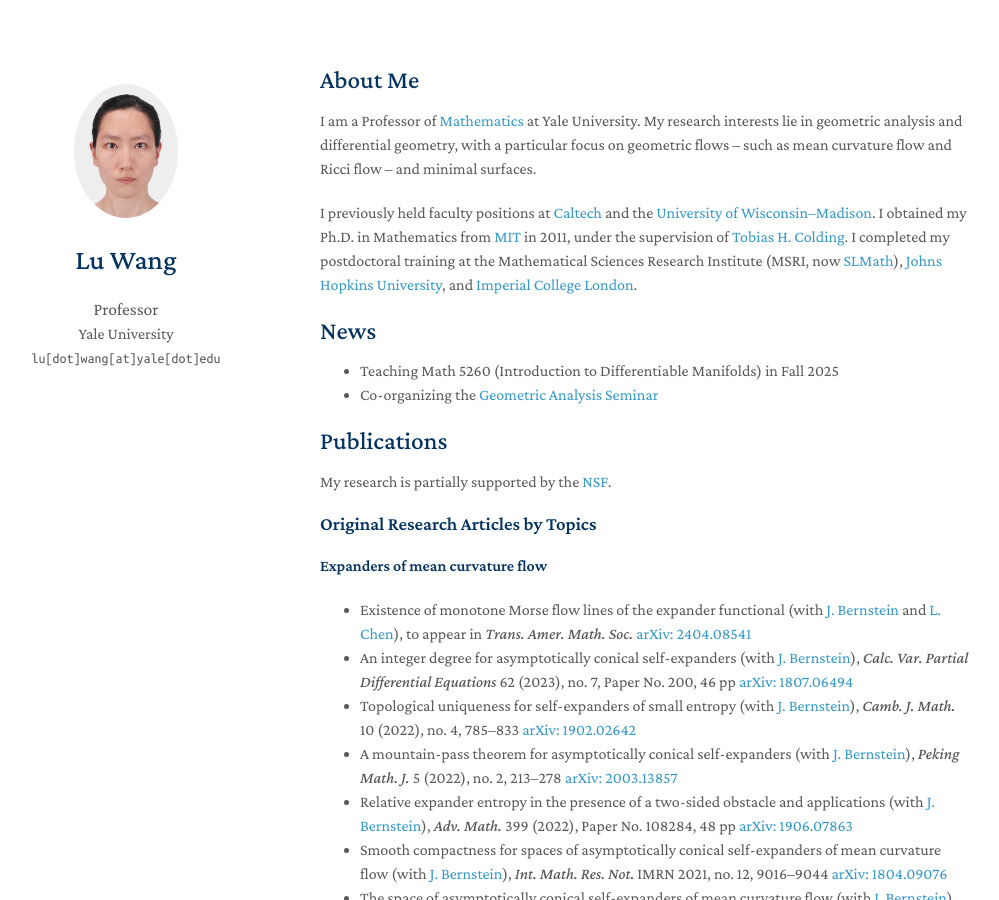
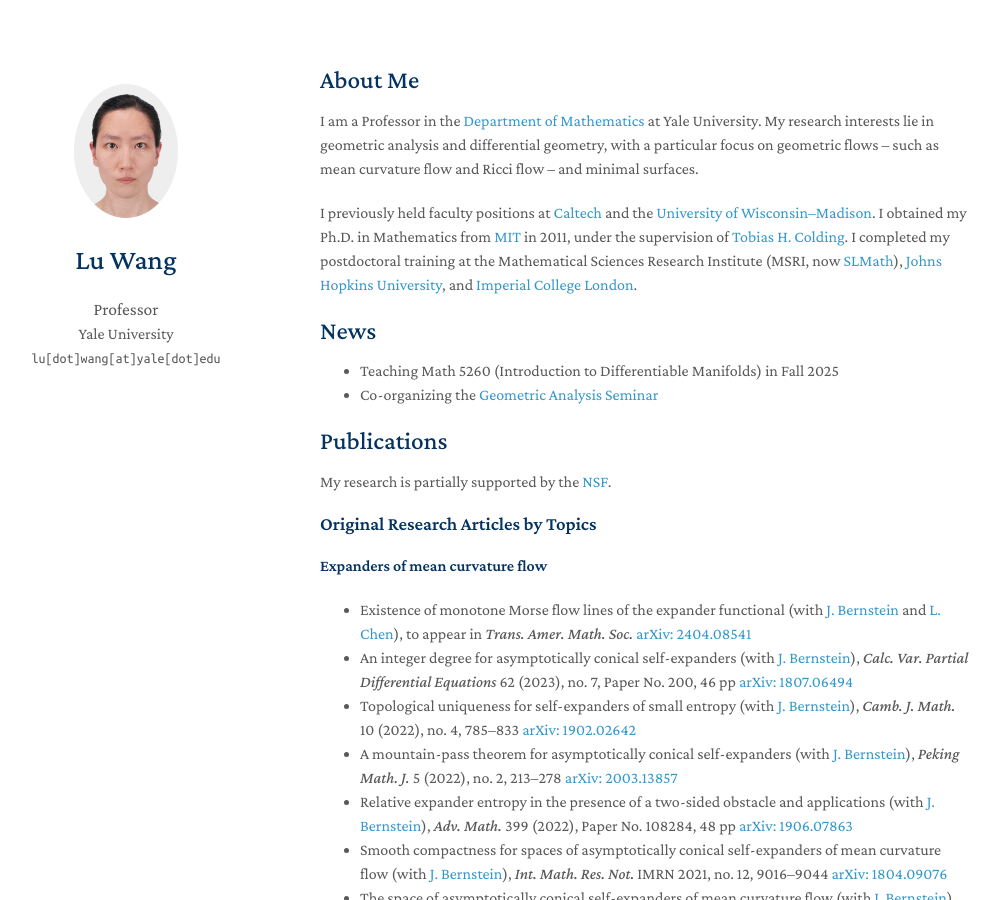
Before and after one commit to drwanglu/drwanglu.github.io, a Jekyll site: the page built from index.md, in a window 1280 px wide and 900 px high. Shown: the whole window, without its empty margins (150-1149 px from the left). Built offline with Jekyll 4.4.1, drawn with Linux system fonts in a browser that asks for light colours; a style sheet for code colours, icons or effects is not loaded; our own code applies the rules of GitHub Pages for plain Markdown files.

Commit message:
Update index.md

```diff
--- a/index.md
+++ b/index.md
@@ -4,7 +4,7 @@ layout: homepage
 
 ## About Me
 
-I am a Professor of [Mathematics](https://math.yale.edu) at Yale University.
+I am a Professor in the [Department of Mathematics](https://math.yale.edu) at Yale University.
 My research interests lie in geometric analysis and differential geometry, with a particular focus on geometric flows -- such as mean curvature flow and Ricci flow -- and minimal surfaces.
 
 I previously held faculty positions at [Caltech](https://pma.divisions.caltech.edu/research-and-academics/mathematics) and the [University of Wisconsin--Madison](https://math.wisc.edu).
```
